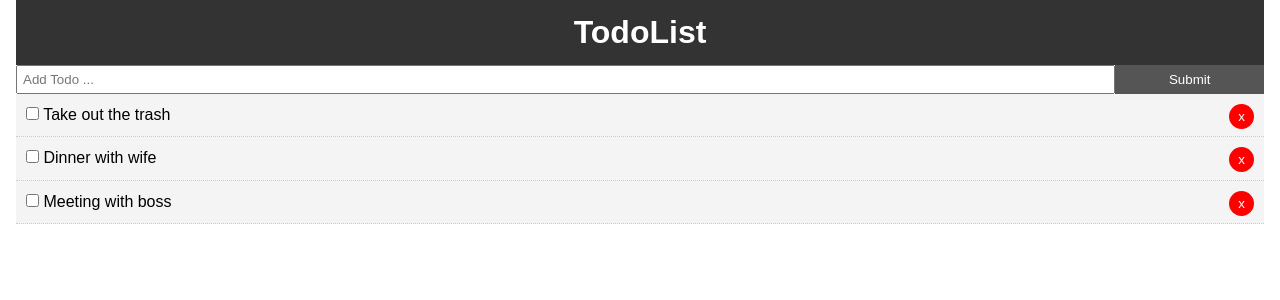
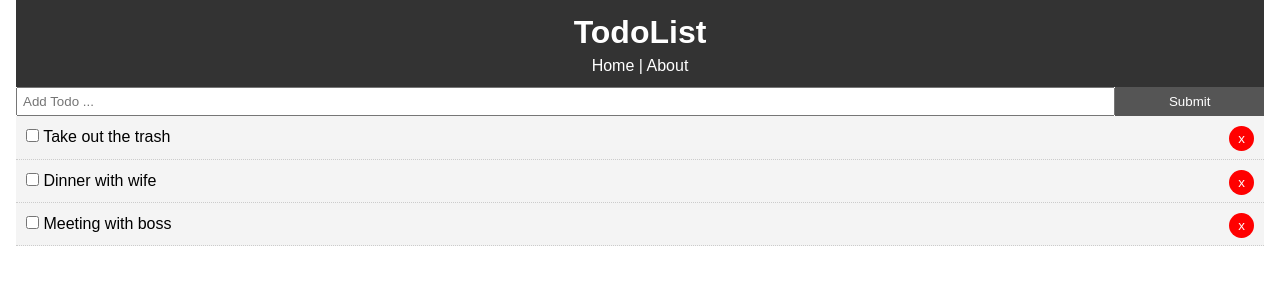
Before and after one commit to RyanYoung72443/React-todo-List, a React (Create React App) app: page / in a window 1280 px wide. Shown: the top 300 px of the page. Built offline with nearby package versions, Linux system fonts and the light colour scheme.

Commit message:
Links added. Axios installed

```diff
--- a/package.json
+++ b/package.json
@@ -3,6 +3,7 @@
   "version": "0.1.0",
   "private": true,
   "dependencies": {
+    "axios": "^0.18.0",
     "react": "^16.8.3",
     "react-dom": "^16.8.3",
     "react-router-dom": "^4.3.1",
--- a/src/components/layout/header.js
+++ b/src/components/layout/header.js
@@ -1,9 +1,11 @@
 import React from 'react';
+import { Link } from 'react-router-dom';
 
 function Header(){
     return (
         <header style={headerStyle}>
             <h1>TodoList</h1>
+            <Link style={linkStyle} to="/">Home</Link> | <Link style={linkStyle} to="/about">About</Link>
         </header>
     )
 }
@@ -15,4 +17,9 @@
     padding: '10px'
 }
 
+const linkStyle = {
+    color: '#fff',
+    textDecoration: 'none'
+}
+
 export default Header;
```
Also changed, not shown: 1 other file (tests, documents, lock files or other folders).
